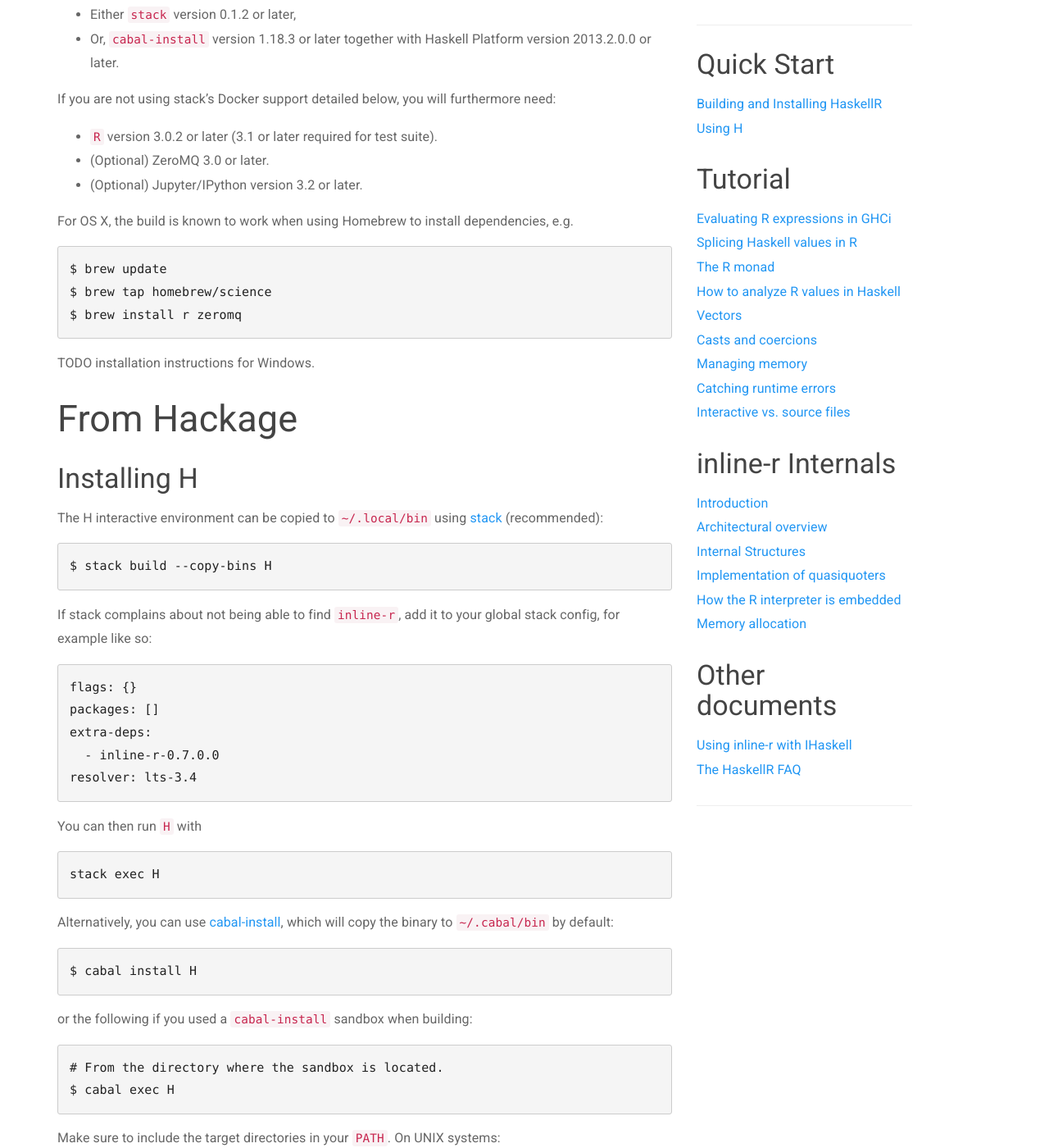
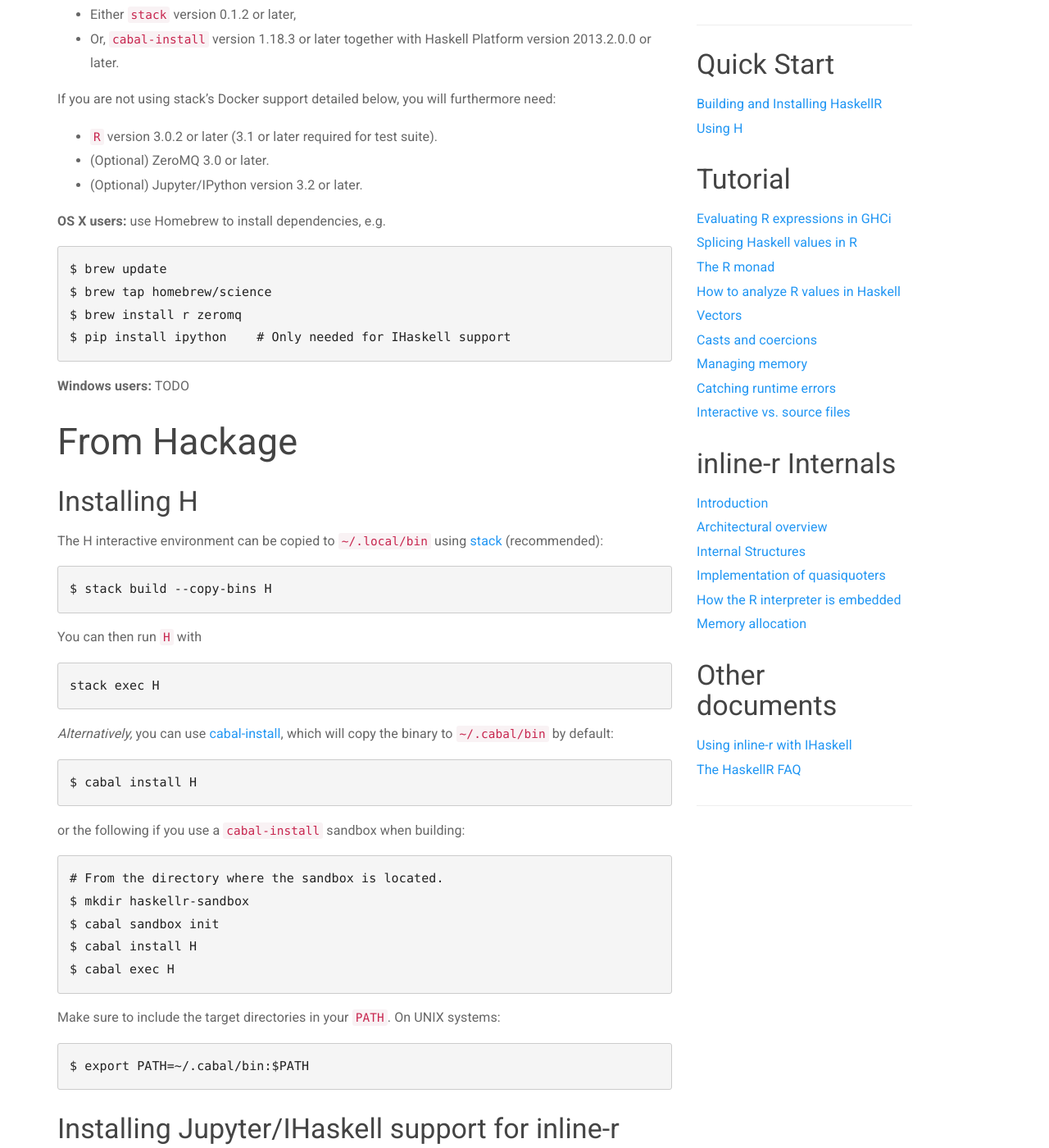
Before and after one commit to tweag/HaskellR, a Jekyll site: the page built from docs/build-and-install.md, in a window 1280 px wide and 1400 px high, scrolled down 396 px. Shown: the whole window at 82% size. Built offline with Jekyll 4.4.1, drawn with Linux system fonts in a browser that asks for light colours; Markdown is read by kramdown in place of the engine named in the settings; a style sheet for code colours, icons or effects is not loaded; some of the changed text lies outside the part shown.

Commit message:
Build and install tweaks.

````diff
--- a/docs/build-and-install.md
+++ b/docs/build-and-install.md
@@ -17,16 +17,16 @@
 * (Optional) ZeroMQ 3.0 or later.
 * (Optional) Jupyter/IPython version 3.2 or later.
 
-For OS X, the build is known to work when using Homebrew to install
-dependencies, e.g.
+**OS X users:** use Homebrew to install dependencies, e.g.
 
 ```
 $ brew update
 $ brew tap homebrew/science
 $ brew install r zeromq
+$ pip install ipython    # Only needed for IHaskell support
 ```
 
-TODO installation instructions for Windows.
+**Windows users:** TODO
 
 ## From Hackage
 
@@ -39,34 +39,26 @@
 $ stack build --copy-bins H
 ```
 
-If stack complains about not being able to find `inline-r`, add it to
-your global stack config, for example like so:
-
-```
-flags: {}
-packages: []
-extra-deps:
-  - inline-r-0.7.0.0
-resolver: lts-3.4
-```
-
 You can then run `H` with
 
 ```
 stack exec H
 ```
 
-Alternatively, you can use [cabal-install][cabal-install], which will
-copy the binary to `~/.cabal/bin` by default:
+*Alternatively,* you can use [cabal-install][cabal-install], which
+will copy the binary to `~/.cabal/bin` by default:
 
 ```
 $ cabal install H
 ```
 
-or the following if you used a `cabal-install` sandbox when building:
+or the following if you use a `cabal-install` sandbox when building:
 
 ```
 # From the directory where the sandbox is located.
+$ mkdir haskellr-sandbox
+$ cabal sandbox init
+$ cabal install H
 $ cabal exec H
 ```
 
@@ -128,7 +120,11 @@
 ```
 
 After launching the Jupyter notebook server you can visit
+
+```
 http://localhost:8888/notebooks/IHaskell/examples/tutorial-ihaskell-inline-r.ipynb
+```
+
 in your browser for an interactive tutorial, which is available in
 static form [here][tutorial].
 
````
